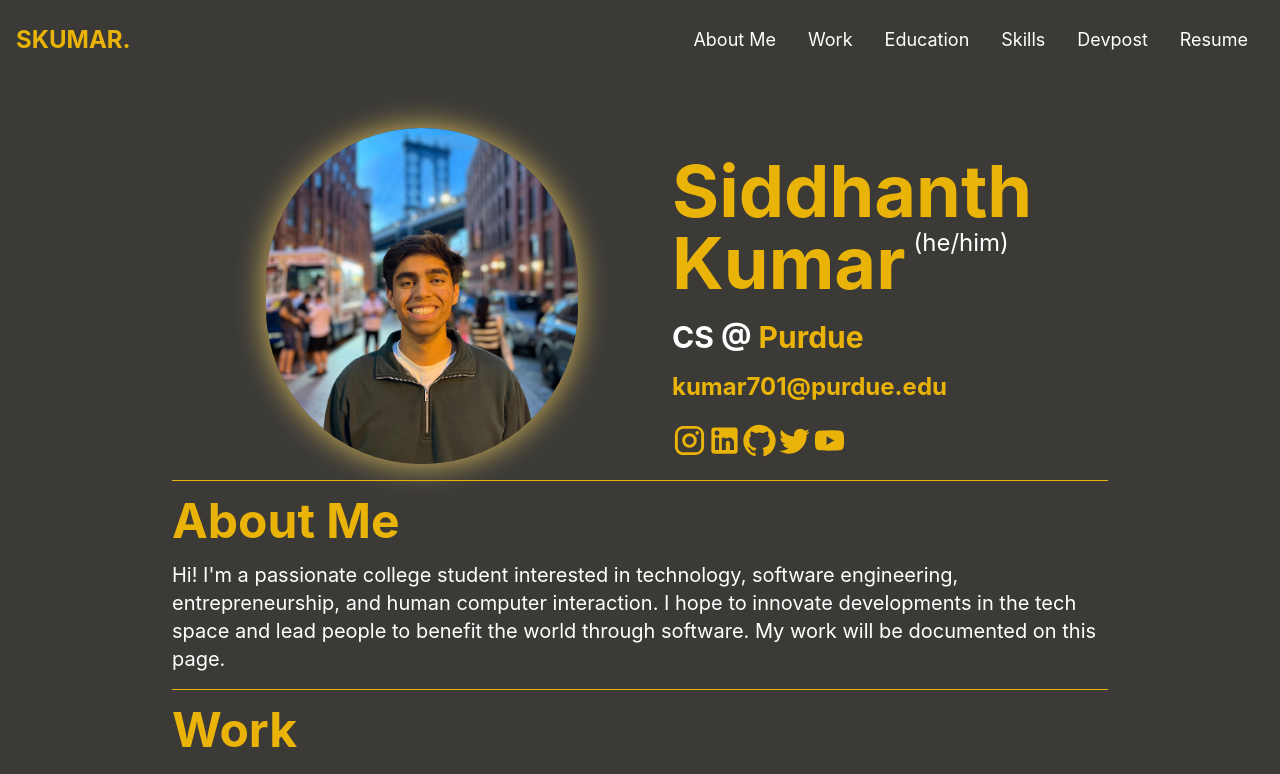
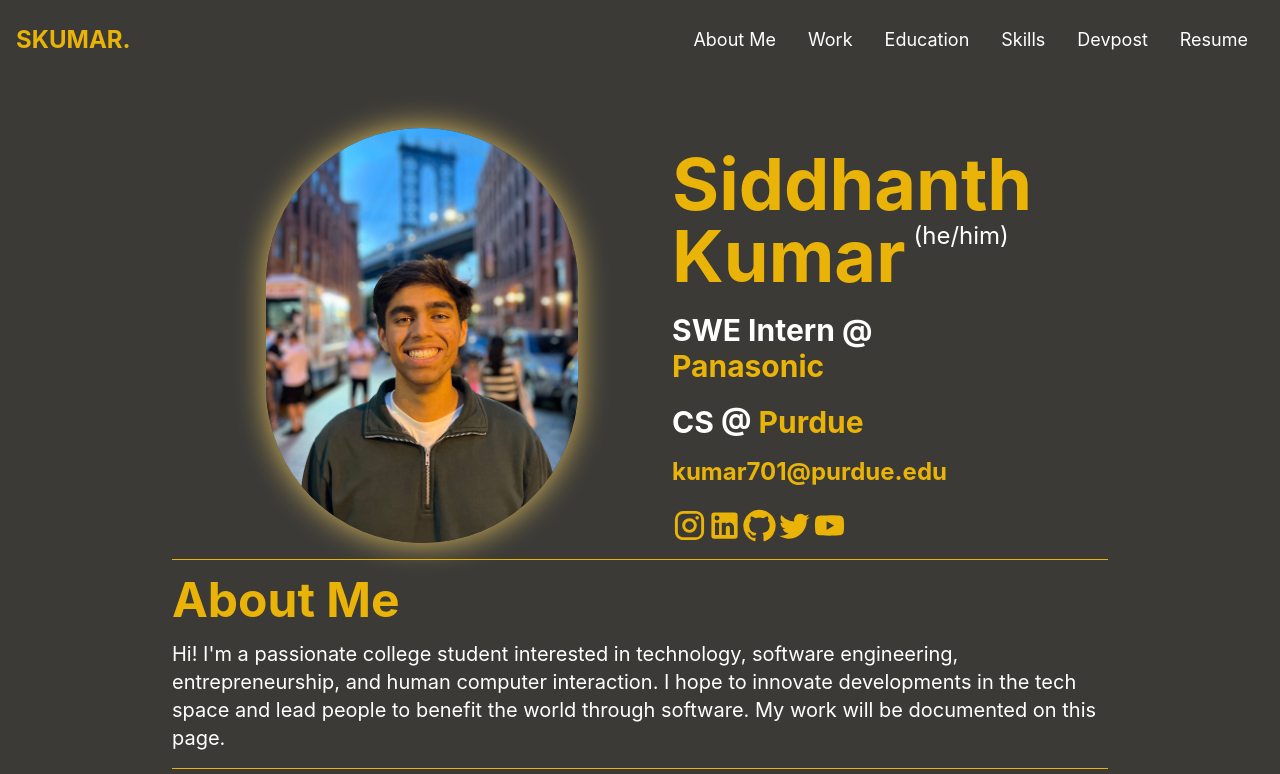
Before and after one commit to sidgithub780/portfolio, a React (Create React App) app: page / in a window 1280 px wide. Shown: the top 774 px of the page. Built offline with nearby package versions, Linux system fonts and the light colour scheme.

Commit message:
headline
headline

```diff
--- a/src/components/Intro.js
+++ b/src/components/Intro.js
@@ -65,6 +65,9 @@
           <p className="text-white text-2xl md:mx-2">(he/him)</p>
         </div>
         <p className="text-3xl font-bold text-white mt-5">
+          SWE Intern @ <span className="text-yellow-500">Panasonic</span>
+        </p>
+        <p className="text-3xl font-bold text-white mt-5">
           CS @ <span className="text-yellow-500">Purdue</span>
         </p>
         <p className="mt-4 text-2xl font-bold text-yellow-500">
```
